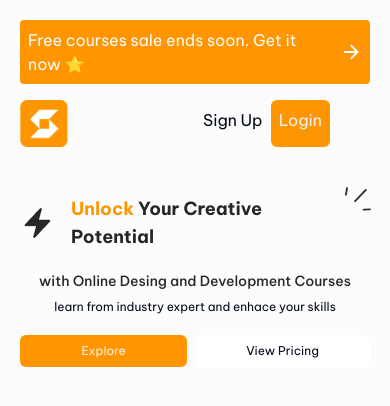
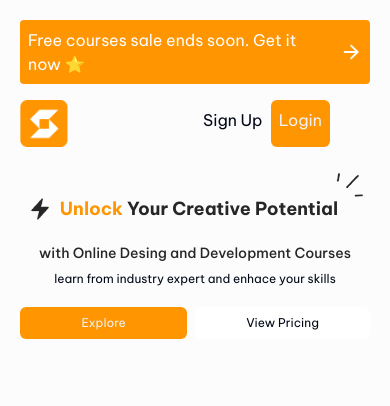
Before and after one commit to ManuelAlejandro93/innovarte, a React (Vite) app: page / in a window 390 px wide. Shown: the top 406 px of the page. Built offline with nearby package versions, Linux system fonts and the light colour scheme; some icons are missing; what tailwindcss-animated would draw is missing.

Commit message:
hero section - mobile view - done.

```diff
--- a/src/Components/Hero/Hero.tsx
+++ b/src/Components/Hero/Hero.tsx
@@ -4,7 +4,7 @@ export const Hero = () => {
       <div className='row1'>
         <div className='flex justify-center items-center'>
           <img
-            className='mr-4'
+            className='mr-2 md:mr-4 w-6 h-auto md:w-10'
             src='/Icons/flash-icon.png'
             alt='logo-image'
           />
```
